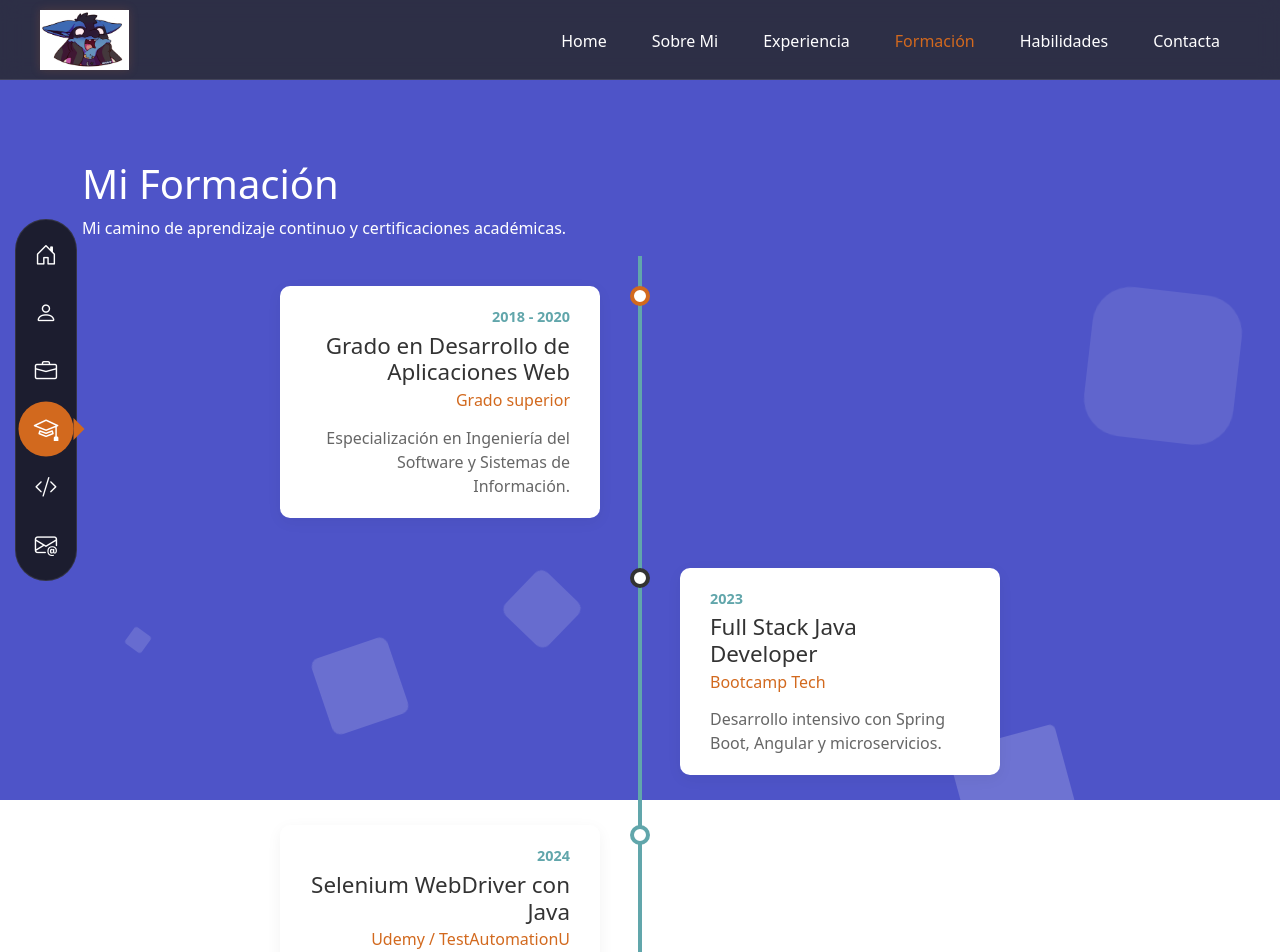
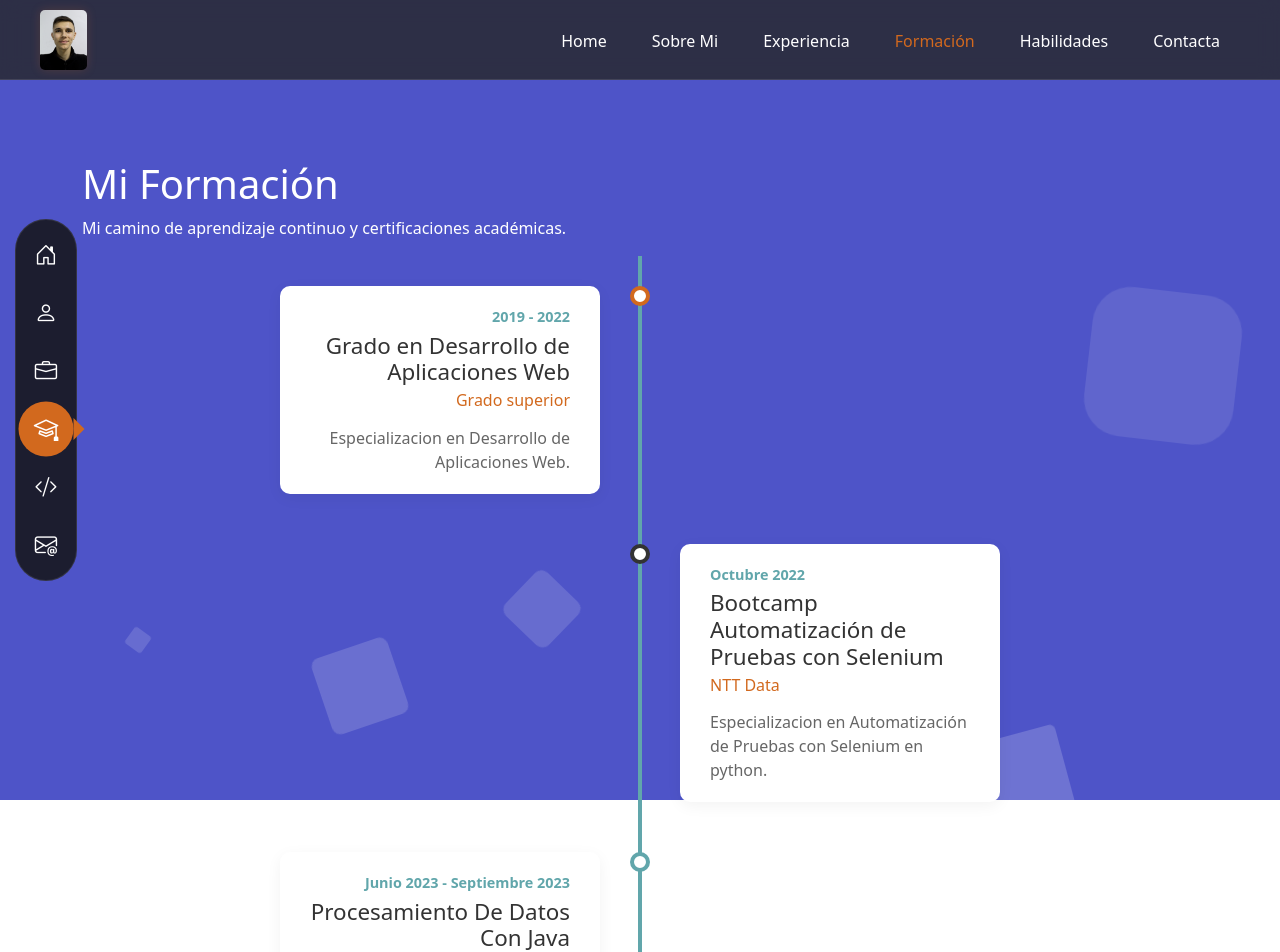
Before and after one commit to JaviLira/portfolio, an Angular app: page /formacion in a window 1280 px wide. Shown: the top 952 px of the page. Built offline with nearby package versions, Linux system fonts and the light colour scheme.

Commit message:
update images and update formacion

```diff
--- a/src/app/components/home/home.html
+++ b/src/app/components/home/home.html
@@ -1,7 +1,7 @@
 
 <div id="midSectionTitle_Container">
   <div id="left">
-    <img id="ejrLogo" src="granada1.jpeg">
+    <img id="ejrLogo" src="javi-lira-2.png" alt="Logo de Javi Lira" />
   </div>
 
   <div id="right">
--- a/src/app/components/nav-bar/nav-bar.css
+++ b/src/app/components/nav-bar/nav-bar.css
@@ -104,6 +104,7 @@
   width: auto;
   filter: drop-shadow(0 0 5px rgba(210, 105, 30, 0.2));
   transition: transform 0.3s ease;
+  border-radius: 5px;
 }
 
 #ejrLogo:hover {
--- a/src/app/components/nav-bar/nav-bar.html
+++ b/src/app/components/nav-bar/nav-bar.html
@@ -3,7 +3,7 @@
 
     <div class="nav-container">
       <div class="brand">
-        <a href="./"><img id="ejrLogo" src="lucario.jpg"></a>
+        <a href="./"><img id="ejrLogo" src="javi-lira-2.png" alt="Logo de Javi Lira"></a>
       </div>
 
         <ul class="nav-list">
--- a/src/app/pages/formacion/formacion.ts
+++ b/src/app/pages/formacion/formacion.ts
@@ -20,22 +20,22 @@ export class Formacion {
     {
       titulo: 'Grado en Desarrollo de Aplicaciones Web',
       institucion: 'Grado superior',
-      fecha: '2018 - 2020',
-      descripcion: 'Especialización en Ingeniería del Software y Sistemas de Información.',
+      fecha: '2019 - 2022',
+      descripcion: 'Especializacion en Desarrollo de Aplicaciones Web.',
       tipo: 'grado'
     },
     {
-      titulo: 'Full Stack Java Developer',
-      institucion: 'Bootcamp Tech',
-      fecha: '2023',
-      descripcion: 'Desarrollo intensivo con Spring Boot, Angular y microservicios.',
+      titulo: 'Bootcamp Automatización de Pruebas con Selenium',
+      institucion: 'NTT Data',
+      fecha: 'Octubre 2022',
+      descripcion: 'Especializacion en Automatización de Pruebas con Selenium en python.',
       tipo: 'curso'
     },
     {
-      titulo: 'Selenium WebDriver con Java',
-      institucion: 'Udemy / TestAutomationU',
-      fecha: '2024',
-      descripcion: 'Automatización de pruebas de interfaz de usuario y frameworks BDD.',
+      titulo: 'Procesamiento De Datos Con Java',
+      institucion: 'Ipartek',
+      fecha: 'Junio 2023 - Septiembre 2023',
+      descripcion: 'Especializacion en Procesamiento de Datos con Java.',
       tipo: 'certificacion'
     }
   ];
--- a/src/app/pages/habilidades/habilidades.css
+++ b/src/app/pages/habilidades/habilidades.css
@@ -14,7 +14,7 @@
 
 .subtitle {
   text-align: center;
-  color: #d2691e;
+  color: #ffffff;
   margin-bottom: 50px;
 }
 
--- a/src/app/pages/sobre-mi/sobre-mi.html
+++ b/src/app/pages/sobre-mi/sobre-mi.html
@@ -6,7 +6,7 @@
 
     <div class="row about-flex-container"> <div class="col-xs-12 col-md-5 fade-in-section delay-2">
       <div class="profile-photo-container">
-        <img src="lucario.jpg" alt="Javi Lira" class="profile-photo">
+        <img src="javi-lira-2.png" alt="Javi Lira" class="profile-photo">
       </div>
     </div>
 
--- a/src/index.html
+++ b/src/index.html
@@ -5,7 +5,7 @@
   <title>PortfolioJaviLira</title>
   <base href="/">
   <meta name="viewport" content="width=device-width, initial-scale=1">
-  <link rel="icon" type="image/x-icon" href="lucario.jpg">
+  <link rel="icon" type="image/x-icon" href="javi-lira-2.png">
 </head>
 <body>
   <app-root></app-root>
```
Also changed, not shown: public/javi-lira-2.png (added), public/javi-lira.jpg (added).
